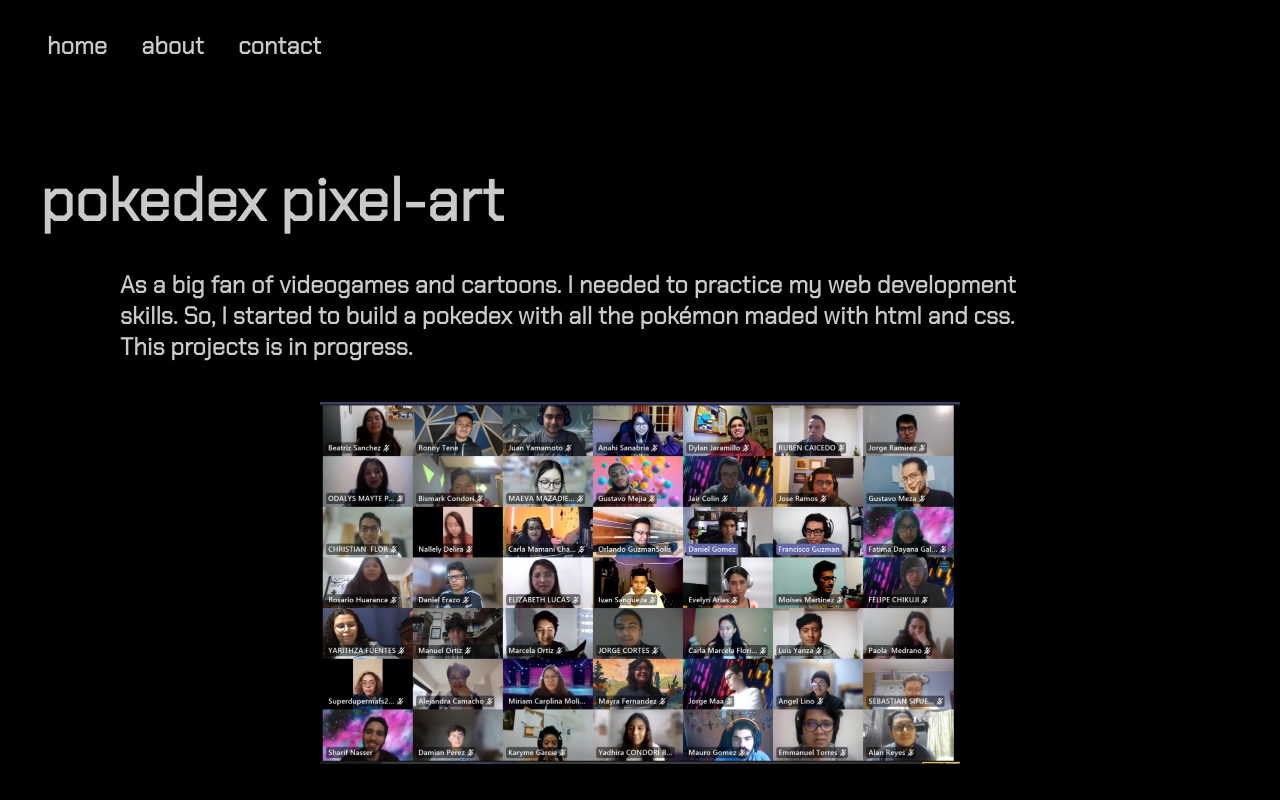
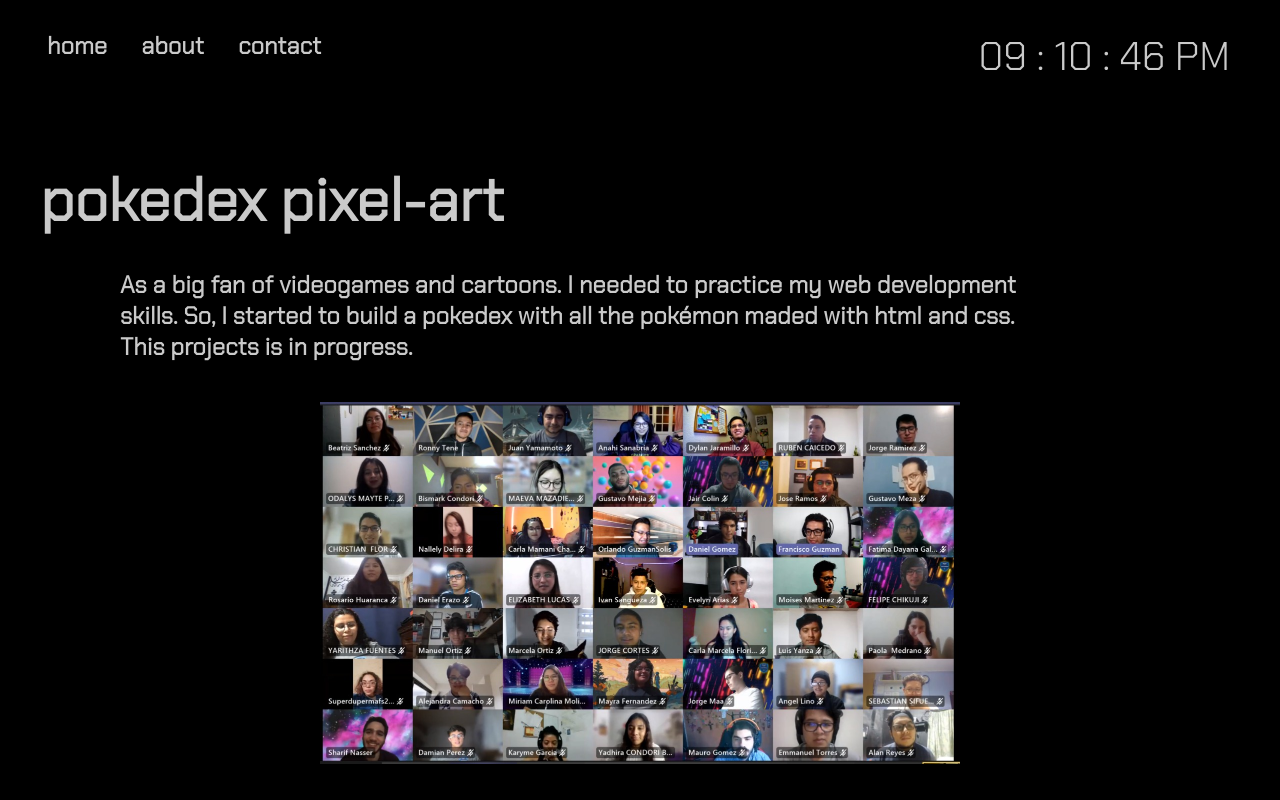
Before and after one commit to alan-reyes/Alan-Reyes.github.io, a plain HTML site: page projects.html in a window 1280 px wide. Shown: the top 800 px of the page. Drawn offline with Linux system fonts and the light colour scheme.

Commit message:
add: digital clock

```diff
--- a/css/projects-style.css
+++ b/css/projects-style.css
@@ -28,7 +28,27 @@ a {
   margin: 2px;
   padding: 15px;
 }
-/* projects section */
+/* styles for clock --------------------------------------------------------------*/
+#digital-clock {
+ background-color: #000;
+ width: 100%;
+ font-family: "Chakra Petch", sans-serif;
+ font-size: 40px;
+ text-align: center;
+ box-shadow: 0 4px 8px 0 rgba(0, 0, 0, 0.2), 0 6px 20px 0 rgba(0, 0, 0, 0.19);
+}
+
+/* para ubicar el reloj */
+.digital-clock-container {
+    position: absolute;
+    top: 0;
+    right: 0;
+    display: flex;
+    margin-top: 30px;
+    margin-right: 50px;
+}
+/*---------------------------------------------------------------------------------*/
+/* projects section ---------------------------------------------------------------*/
 .projects {
   margin-top: 100px;
 }
--- a/projects.html
+++ b/projects.html
@@ -25,6 +25,12 @@
             </li>
         </ul>
     </nav>
+    <!-- digital clock ------------------------------------------------------------------>
+    <div class="digital-clock-container">
+        <div id = "digital-clock"> </div>
+    </div>
+    <script src = "script.js"> </script>
+    <!----------------------------------------------------------------------------------->
     <section class="projects">
         <div id="project-one">
             <h2>pokedex pixel-art</h2>
--- /dev/null
+++ b/script.js
@@ -0,0 +1,46 @@
+function Time() {
+    // Creating object of the Date class
+    var date = new Date();
+    // Get current hour
+    var hour = date.getHours();
+    // Get current minute
+    var minute = date.getMinutes();
+    // Get current second
+    var second = date.getSeconds();
+    // Variable to store AM / PM
+    var period = "";
+    // Assigning AM / PM according to the current hour
+    if (hour >= 12) {
+    period = "PM";
+    } else {
+    period = "AM";
+    }
+    // Converting the hour in 12-hour format
+    if (hour == 0) {
+    hour = 12;
+    } else {
+    if (hour > 12) {
+    hour = hour - 12;
+    }
+    }
+    // Updating hour, minute, and second
+    // if they are less than 10
+    hour = update(hour);
+    minute = update(minute);
+    second = update(second);
+    // Adding time elements to the div
+    document.getElementById("digital-clock").innerText = hour + " : " + minute + " : " + second + " " + period;
+    // Set Timer to 1 sec (1000 ms)
+    setTimeout(Time, 1000);
+   }
+    // Function to update time elements if they are less than 10
+    // Append 0 before time elements if they are less than 10
+   function update(t) {
+    if (t < 10) {
+    return "0" + t;
+    }
+    else {
+    return t;
+    }
+   }
+   Time();
```
